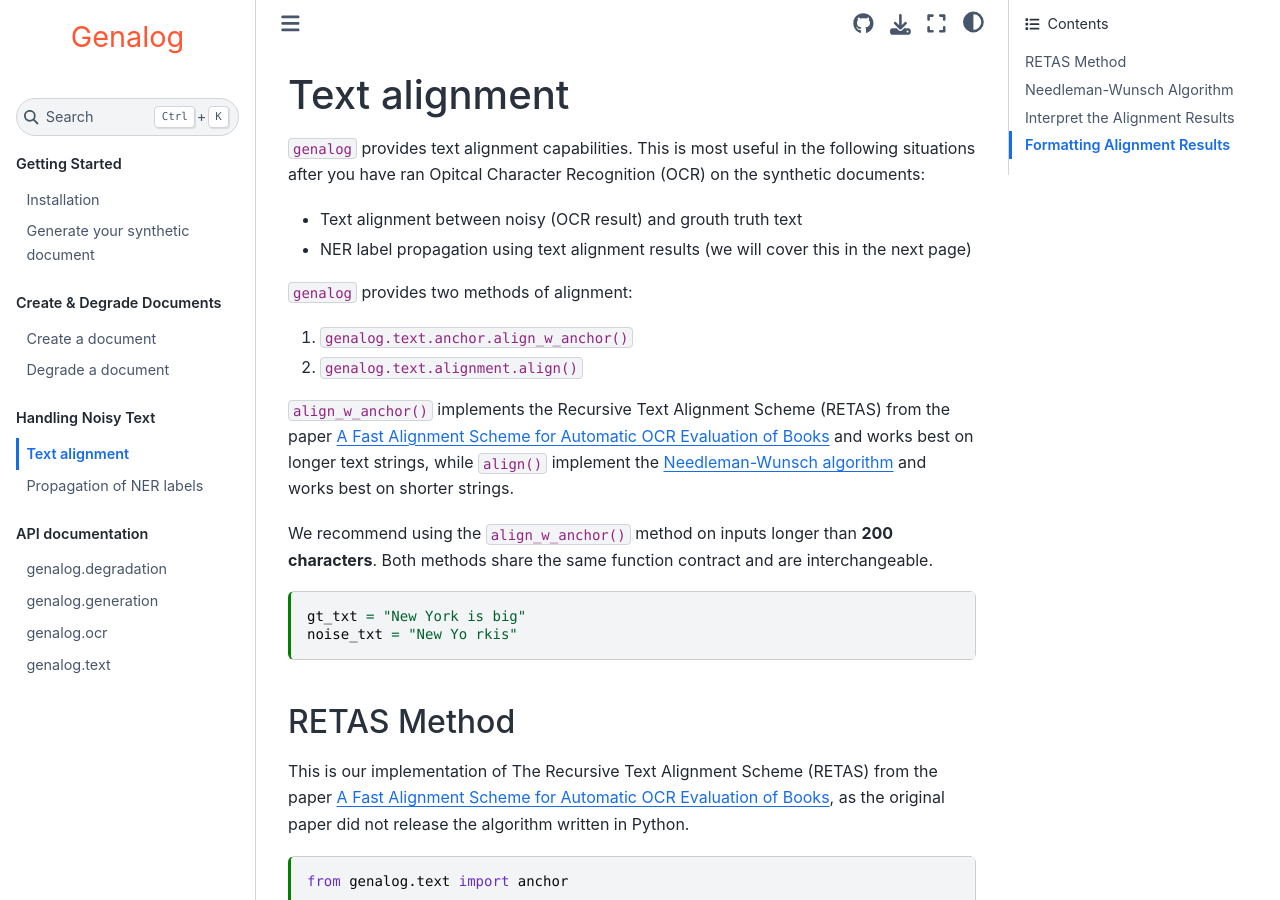
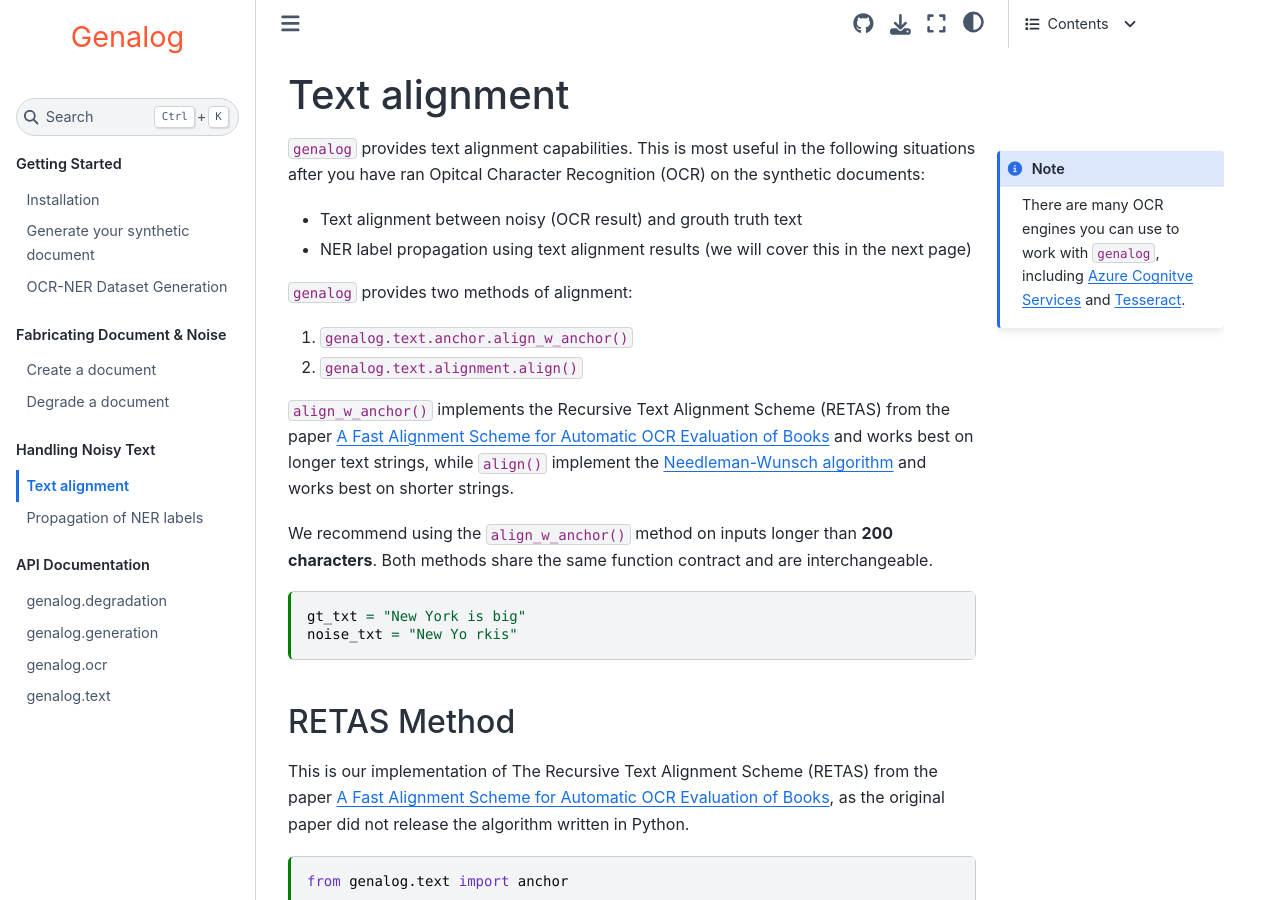
Before and after one commit to microsoft/genalog, a Jupyter Book: the page built from docs/genalog_docs/text_alignment.ipynb, in a window 1280 px wide and 900 px high. Built offline with Jupyter Book 1.0.4 settings and Sphinx 7.4.7 and the Sphinx Book theme 1.1.4, drawn with Linux system fonts in a browser that asks for light colours.

Commit message:
Update documentation

````diff
--- a/docs/genalog_docs/_toc.yml
+++ b/docs/genalog_docs/_toc.yml
@@ -7,7 +7,8 @@
   chapters:
   - file: installation
   - file: generation_pipeline
-- caption: Create & Degrade Documents
+  - file: e2e_dataset_pipeline
+- caption: Fabricating Document & Noise
   chapters:
   - file: doc_generation
   - file: doc_degradation
@@ -15,7 +16,7 @@
   chapters:
   - file: text_alignment
   - file: ocr_label_propagation
-- caption: API documentation
+- caption: API Documentation
   chapters:
   - file: docstring/genalog.degradation
   - file: docstring/genalog.generation
--- /dev/null
+++ b/docs/genalog_docs/e2e_dataset_pipeline.md
@@ -0,0 +1,10 @@
+# OCR-NER Dataset Generation
+
+```{image} static/labeled_synthetic_pipeline.png
+:width: 80%
+:align: center
+```
+
+If you were brought here by our paper [insert link here], you may be interested in the data preparation pipeline built with `genalog`. The figure above shows the steps involved in tranforming a Named-Entity Recognition (NER) dataset like [CoNLL 2003](https://deepai.org/dataset/conll-2003-english) with synthetic Optical Character Recognition (OCR) errors. This OCR-NER dataset is useful to train an error-prune NER model against common OCR mistakes. You can find the full dataset prepration pipeline in this [notebook](https://github.com/microsoft/genalog/blob/main/example/dataset_generation.ipynb) from our repo.
+
+We believe this methodology of inducing OCR errors onto the dataset can be applied to other NLP tasks to improve model performance against inherent noise from OCR outputs. We welcome the community to contribute if this fits your use cases.
````
Also changed, not shown: docs/genalog_docs/generation_pipeline.ipynb, docs/genalog_docs/ocr_label_propagation.ipynb, docs/genalog_docs/static/labeled_synthetic_pipeline.png (added), docs/genalog_docs/text_alignment.ipynb.
